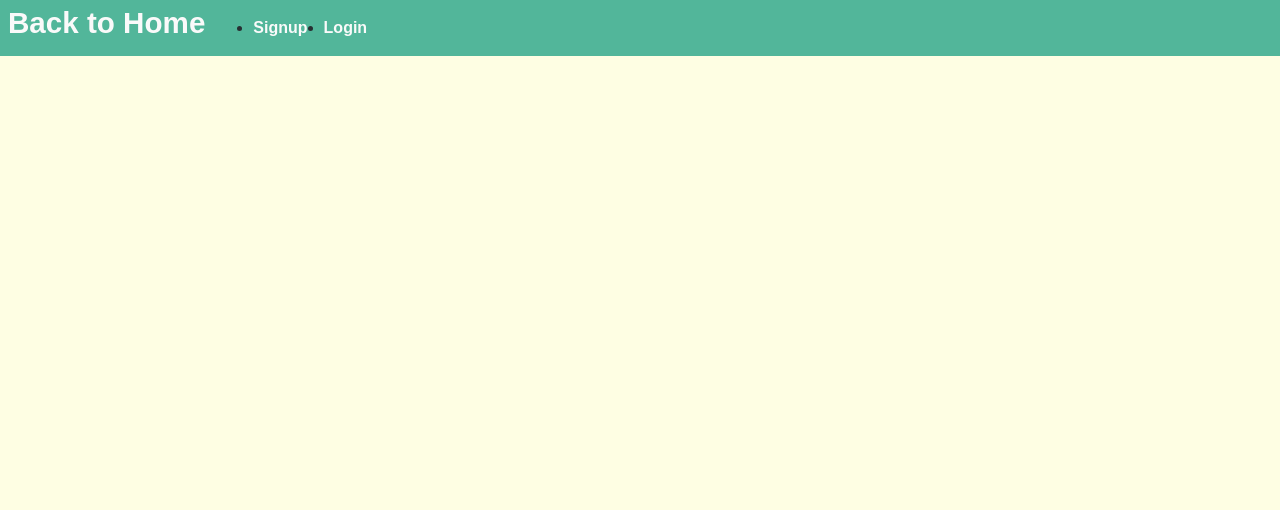
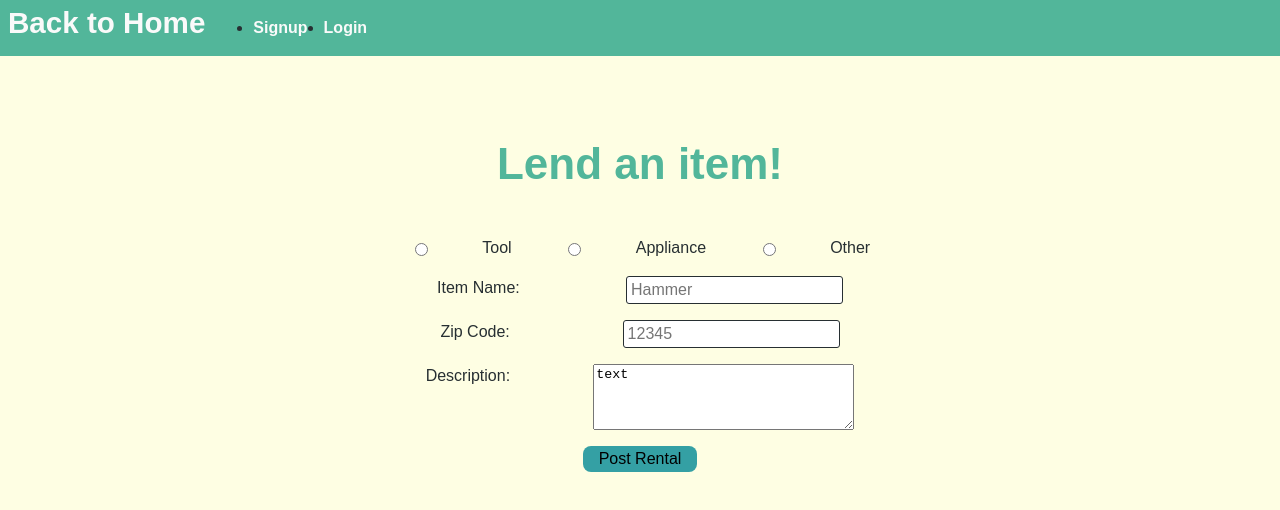
Before and after one commit to AleksaMik/Cup-of-Sugar, a React (Create React App) app in the folder client/: page /post in a window 1280 px wide. Shown: the top 510 px of the page. Built offline with nearby package versions, Linux system fonts and the light colour scheme.

Commit message:
added post section

```diff
--- a/client/src/App.js
+++ b/client/src/App.js
@@ -11,12 +11,11 @@ import { setContext } from "@apollo/client/link/context";
 import Home from "./pages/Home";
 import LoginForm from "./pages/LoginForm";
 import SignupForm from "./pages/SignupForm";
-import { StoreProvider } from './utils/GlobalState';
+import { StoreProvider } from "./utils/GlobalState";
 import SavedRentals from "./pages/SavedRentals";
 import SearchRentals from "./pages/SavedRentals";
 import Navbar from "./components/Navbar";
-
-
+import PostRentals from "./pages/PostRentals";
 
 const httpLink = createHttpLink({
   uri: "/graphql",
@@ -43,28 +42,14 @@ function App() {
       <Router>
         <div>
           <StoreProvider>
-            <Navbar/>
+            <Navbar />
             <Routes>
-              <Route
-                path="/"
-                element={<Home />}
-              />
-              <Route
-                path="/login"
-                element={<LoginForm />}
-              />
-              <Route
-                path="/signup"
-                element={<SignupForm />}
-              />
-              <Route
-                path="/save"
-                element={<SavedRentals />}
-              />
-              <Route
-                path="/search"
-                element={<SearchRentals />}
-              />
+              <Route path="/" element={<Home />} />
+              <Route path="/login" element={<LoginForm />} />
+              <Route path="/signup" element={<SignupForm />} />
+              <Route path="/save" element={<SavedRentals />} />
+              <Route path="/search" element={<SearchRentals />} />
+              <Route path="/post" element={<PostRentals />} />
             </Routes>
           </StoreProvider>
         </div>
--- a/client/src/components/Navbar/index.js
+++ b/client/src/components/Navbar/index.js
@@ -3,15 +3,15 @@ import Auth from "../../utils/auth";
 import { Link } from "react-router-dom";
 
 function Navbar() {
-
   function showNavigation() {
     if (Auth.loggedIn()) {
       return (
         <ul className="flex-row">
           <li className="mx-1">
-            <Link to="/SavedRentals">
-              Your Rentals
-            </Link>
+            <Link to="/post">Lend</Link>
+          </li>
+          <li className="mx-1">
+            <Link to="/SavedRentals">Saved Rentals</Link>
           </li>
           <li className="mx-1">
             {/* this is not using the Link component to logout or user and then refresh the application to the start */}
@@ -25,14 +25,10 @@ function Navbar() {
       return (
         <ul className="flex-row">
           <li className="mx-1">
-            <Link to="/signup">
-              Signup
-            </Link>
+            <Link to="/signup">Signup</Link>
           </li>
           <li className="mx-1">
-            <Link to="/login">
-              Login
-            </Link>
+            <Link to="/login">Login</Link>
           </li>
         </ul>
       );
@@ -42,14 +38,10 @@ function Navbar() {
   return (
     <header className="flex-row px-1">
       <h3>
-        <Link to="/">
-          Back to Home
-        </Link>
+        <Link to="/">Back to Home</Link>
       </h3>
 
-      <nav>
-        {showNavigation()}
-      </nav>
+      <nav>{showNavigation()}</nav>
     </header>
   );
 }
--- a/client/src/index.css
+++ b/client/src/index.css
@@ -1,7 +1,7 @@
 :root {
-    --primary: #52B69A;
-    --secondary: #34A0A4;
-    --tertiary: #B12704;
+  --primary: #52b69a;
+  --secondary: #34a0a4;
+  --tertiary: #b12704;
   --light: #fafafa;
   --dark: #272f32;
   --error: rgb(228, 46, 1);
@@ -21,7 +21,7 @@
 body {
   margin: 0;
   padding: 0;
-    font-family: 'Arial', sans-serif;
+  font-family: "Arial", sans-serif;
   font-weight: 400;
   line-height: 1.5;
   font-size: 16px;
@@ -35,7 +35,7 @@
 h4,
 h5,
 h6 {
-    font-family: 'Arial', sans-serif;
+  font-family: "Arial", sans-serif;
   font-weight: 500;
   margin: 5px 0;
   line-height: 1.25;
@@ -45,20 +45,18 @@
   font-size: 2.75rem;
   font-style: georgia;
   font-weight: 600;
-    color: #52B69A;
-    margin-top: 10rem;
+  color: #52b69a;
+  margin-top: 5rem;
 }
 
 h3 {
   font-size: 1.85rem;
-
-
 }
 h2 {
   font-size: 2.55rem;
   font-style: georgia;
   font-weight: 600;
-    color: #52B69A;
+  color: #52b69a;
 }
 h3 {
   font-size: 1.85rem;
@@ -102,7 +100,7 @@
   font-size: 1rem;
   text-decoration: none;
   padding: 0.25rem 1rem;
-    border-radius: .5rem;
+  border-radius: 0.5rem;
   border: none;
   outline: none;
   cursor: pointer;
@@ -111,12 +109,12 @@
 }
 
 button:hover {
-    opacity: .8;
+  opacity: 0.8;
 }
 
 button[disabled] {
   cursor: default;
-    opacity: .8;
+  opacity: 0.8;
 }
 
 img {
@@ -143,7 +141,7 @@
 
 input:focus {
   border: 1px solid var(--secondary);
-    box-shadow: 0 0 .25rem rgba(0, 0, 0, .5);
+  box-shadow: 0 0 0.25rem rgba(0, 0, 0, 0.5);
 }
 
 .container {
@@ -162,8 +160,18 @@
   justify-content: space-between;
 }
 
+.space-around {
+  justify-content: space-around;
+}
+
 .flex-end {
   justify-content: flex-end;
+}
+
+.submit-btn {
+  display: flex;
+  justify-content: center;
+  align-items: center;
 }
 
 .mx-1 {
@@ -215,6 +223,26 @@
   color: var(--error);
 }
 
+.about {
+  text-align: center;
+}
+
+.neighbors {
+  display: block;
+  margin-left: auto;
+  margin-right: auto;
+  width: 50%;
+}
+
+.lend {
+  text-align: center;
+}
+
+.form-center {
+  display: flex;
+  justify-content: center;
+}
+
 @media screen and (max-width: 768px) {
   .card {
     width: 100%;
--- a/client/src/pages/Home.js
+++ b/client/src/pages/Home.js
@@ -13,15 +13,18 @@ import React from "react";
 function Home() {
   return (
     <div className="container">
-    <h1>Cup of Sugar</h1>
-    <img src="/images/neighbours.jpg" alt=""></img>
-    <h2>
-      <p>Welcome to our App!</p>
-      <p>Here you can either lend or borrow tools, equipments and much more from your neighbors!</p>
-    </h2>
+      <h1 className="about">Cup of Sugar</h1>
+      <img src="/images/neighbours.jpg" alt="" className="neighbors"></img>
+      <h2 className="about">
+        <p>Welcome to Cup of Sugar!</p>
+        <p>
+          Here you can either lend or borrow tools, equipments and much more
+          from your neighbors!
+        </p>
+        <p>Sign up or login to begin lending and borrowing!</p>
+      </h2>
     </div>
   );
 }
 
-
 export default Home;
--- /dev/null
+++ b/client/src/pages/PostRentals.js
@@ -0,0 +1,47 @@
+import React, { useState } from "react";
+import { useMutation } from "@apollo/client";
+
+function PostRentals() {
+  return (
+    <div>
+      <h1 className="lend">Lend an item!</h1>
+      <br></br>
+      <div className="form-center">
+        <form className="lendinput">
+          <div className="flex-row space-around my-2">
+            <input type="radio" id="tool" name="tool" value="tool" />
+            <label for="tool">Tool</label>
+            <input
+              type="radio"
+              id="appliance"
+              name="appliance"
+              value="appliance"
+            />
+            <label for="appliance">Appliance</label>
+            <input type="radio" id="other" name="other" value="other" />
+            <label for="other">Other</label>
+          </div>
+          <div className="flex-row space-around my-2">
+            <label htmlFor="name">Item Name:</label>
+            <input placeholder="Hammer" name="name" type="text" id="name" />
+          </div>
+          <div className="flex-row space-around my-2">
+            <label htmlFor="zip">Zip Code:</label>
+            <input placeholder="12345" name="zip" type="text" id="zip" />
+          </div>
+          <div className="flex-row space-around my-2">
+            <label htmlFor="description">Description:</label>
+            <textarea rows="4" cols="30" name="description" id="description">
+              text
+            </textarea>
+          </div>
+          <div className="submit-btn">
+            <button type="submit">Post Rental</button>
+          </div>
+        </form>
+      </div>
+    </div>
+  );
+}
+
+export default PostRentals;
```
Also changed, not shown: client/src/pages/LoginForm.js (+6 -6 lines). Lines whose indentation alone changed are shown as unchanged.
